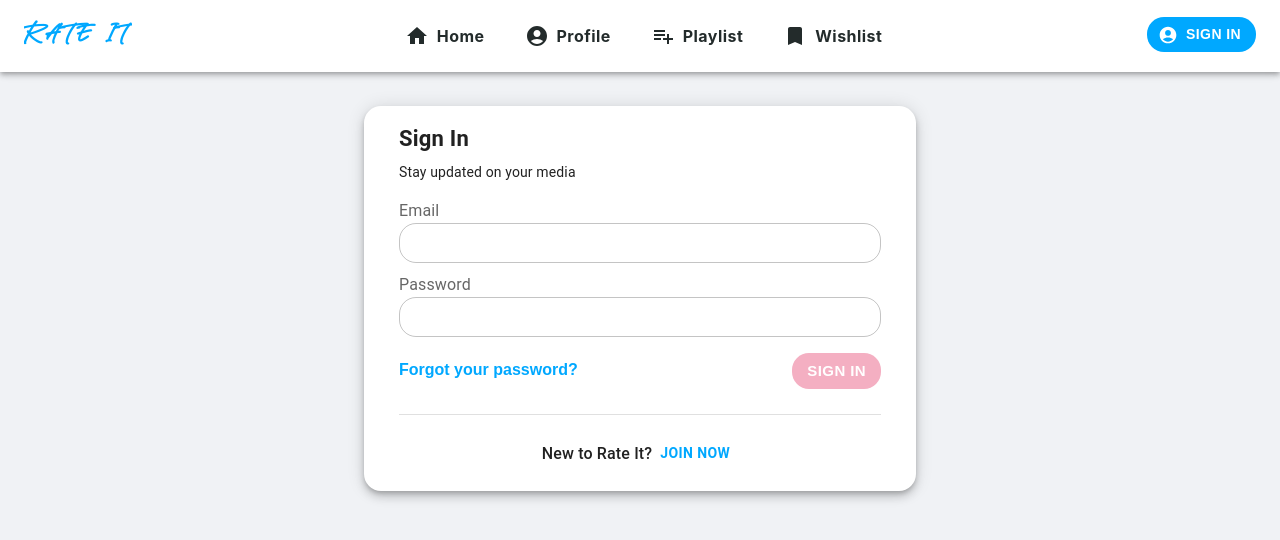
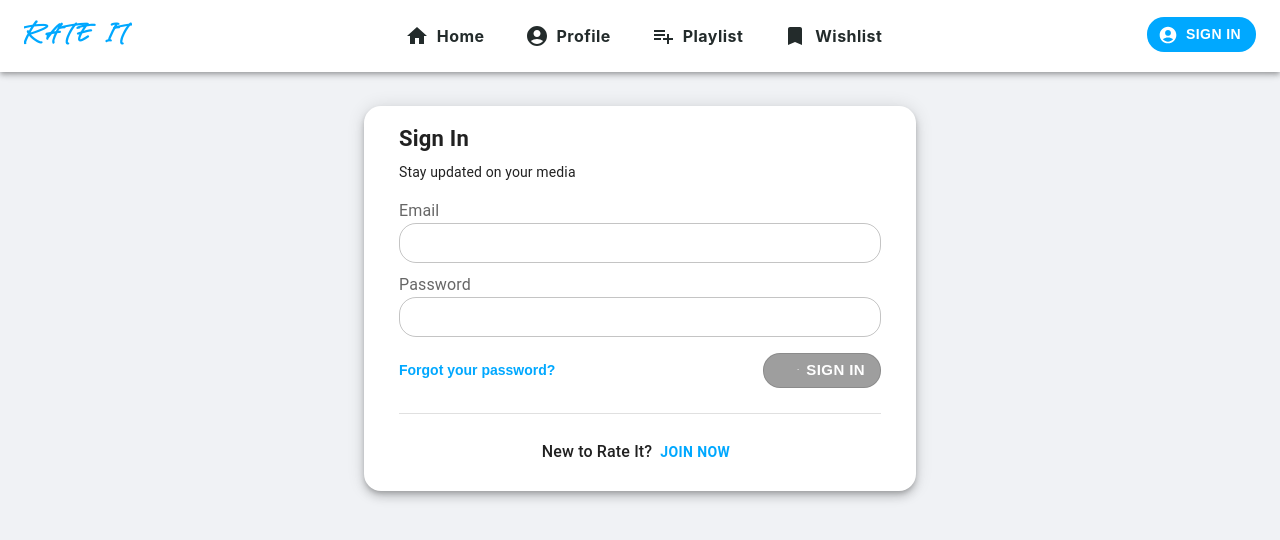
Before and after one commit to anihadagali7/rate-it-ui, a React (Create React App) app: page /login in a window 1280 px wide. Both pictures are taken after a click on the button "SIGN IN". Shown: the top 540 px of the page. Built offline with nearby package versions, Linux system fonts and the light colour scheme; no server answers.

Commit message:
set btton loading

```diff
--- a/src/pages/Login.js
+++ b/src/pages/Login.js
@@ -1,12 +1,13 @@
 import React, { useState } from "react";
 import { Provider } from "jotai";
 import {
+  CircularProgress,
   Container,
   InputLabel,
   StyledEngineProvider,
   TextField,
   ThemeProvider,
-  Typography,
+  Typography
 } from "@mui/material";
 import { theme } from "../Theme/Theme";
 import Box from "@mui/material/Box";
@@ -46,6 +47,7 @@ const Login = () => {
   });
   const [user, setUser] = useAtom(currentUser);
   const [userLoggedIn, setUserLoggedIn] = useAtom(currentlyLoggedIn);
+  const [loading, setLoading] = useState(false);
 
   const onChangeEmail = (event) => {
     setLogin((credentials) => ({ ...login, email: event.target.value }));
@@ -67,6 +69,7 @@ const Login = () => {
   };
 
   const handleLogin = async () => {
+    setLoading(true);
     if (validateInput()) {
       console.log("valid");
       const result = await AuthClient.login(login.email, login.password);
@@ -168,6 +171,7 @@ const Login = () => {
                           sx={{
                             marginTop: "10px",
                             fontWeight: "bold",
+                            fontSize: '14px'
                           }}
                           variant="blueText"
                         >
@@ -186,8 +190,20 @@ const Login = () => {
                               border: "transparent",
                             },
                             borderRadius: "17px",
+                            maxHeight: '35px',
+                            "&.Mui-disabled": {
+                              color: "#fff",
+                              background: "#9E9E9E",
+                            }
                           }}
+                          disabled={loading}
                         >
+                          {loading && (
+                            <div style={{color: '#ffffff'}}>
+                              <CircularProgress size={20} color="inherit" sx={{marginTop: '5px', marginRight: '7px'}} />
+                            </div>
+                          )}
+
                           <Typography
                             variant="normalText"
                             className={classes.login}
--- a/src/pages/Signup.js
+++ b/src/pages/Signup.js
@@ -1,12 +1,13 @@
 import React, { useState } from "react";
 import { Provider } from "jotai";
 import {
+  CircularProgress,
   Container,
   InputLabel,
   StyledEngineProvider,
   TextField,
   ThemeProvider,
-  Typography,
+  Typography
 } from "@mui/material";
 import { theme } from "../Theme/Theme";
 import Box from "@mui/material/Box";
@@ -50,6 +51,7 @@ const Signup = () => {
   });
   const [user, setUser] = useAtom(currentUser);
   const [userLoggedIn, setUserLoggedIn] = useAtom(currentlyLoggedIn);
+  const [loading, setLoading] = useState(false);
 
   const onChangeFirstName = (event) => {
     setNewAccount((credentials) => ({
@@ -116,6 +118,7 @@ const Signup = () => {
   };
 
   const handleSignup = async () => {
+    setLoading(true);
     const newUser = {
       firstName: newAccount.firstName,
       lastName: newAccount.lastName,
@@ -290,8 +293,19 @@ const Signup = () => {
                               border: "transparent",
                             },
                             borderRadius: "17px",
+                            maxHeight: '35px',
+                            "&.Mui-disabled": {
+                              color: "#fff",
+                              background: "#9E9E9E",
+                            }
                           }}
+                          disabled={loading}
                         >
+                          {loading && (
+                            <div style={{color: '#ffffff'}}>
+                              <CircularProgress size={20} color="inherit" sx={{marginTop: '5px', marginRight: '7px'}} />
+                            </div>
+                          )}
                           <Typography
                             variant="normalText"
                             className={classes.login}
```
